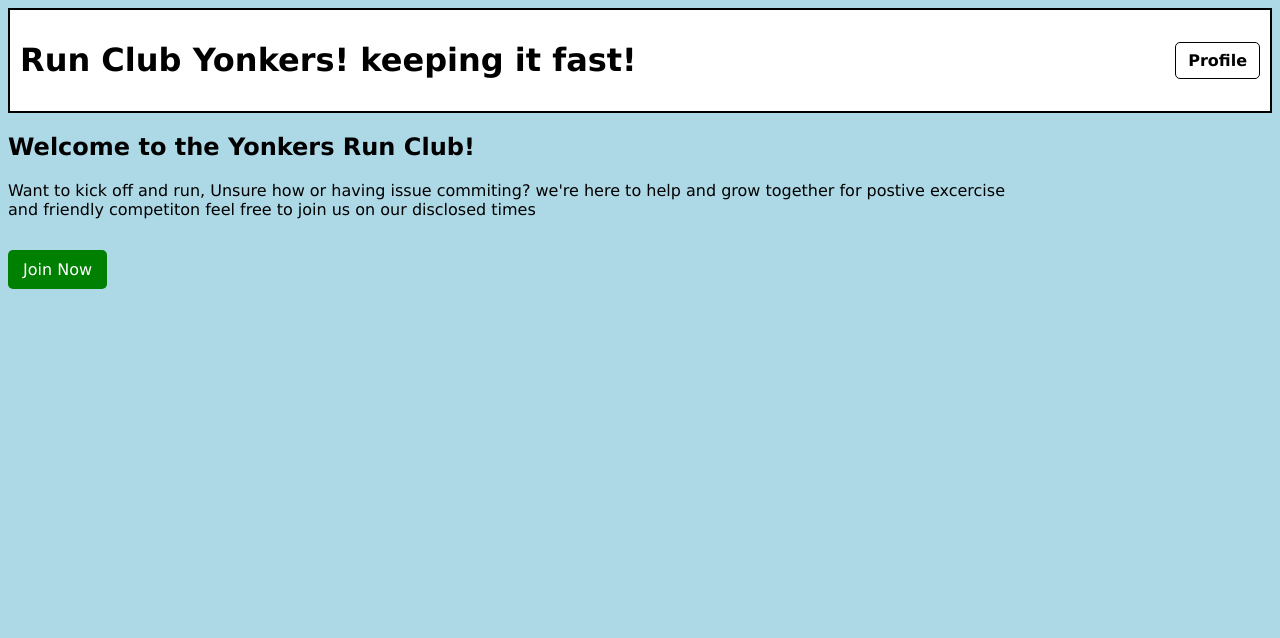
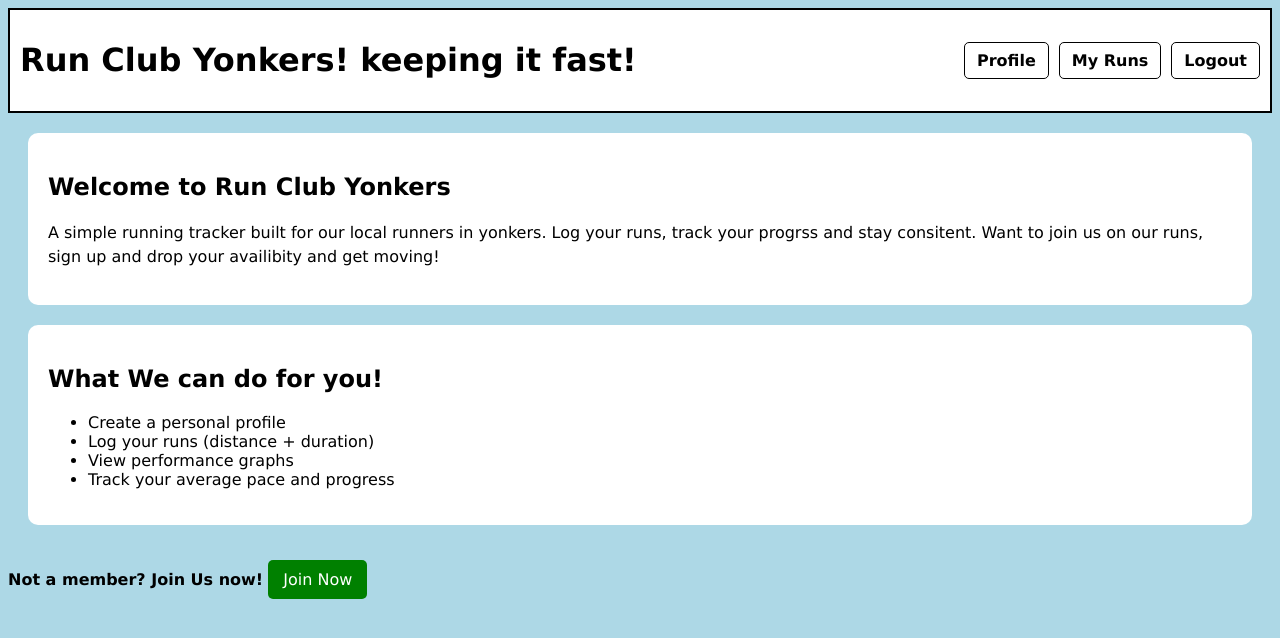
Before and after one commit to Derpysaiyan/Random-test, a Django app: page / in a window 1280 px wide. Shown: the top 638 px of the page. Run offline with Django 5.2, Linux system fonts and the light colour scheme.

Commit message:
it finished

```diff
--- a/running_club/members/static/style.css
+++ b/running_club/members/static/style.css
@@ -14,8 +14,8 @@ body {
   font-family: verdana;
 }
 p {
-  width: 1000px;
   font-size: 16px;
+  line-height: 1.5;
 }
 
 .center-text {
@@ -89,3 +89,26 @@ button {
   border-radius: 5px;
   cursor: pointer;
 }
+
+.nav-links a {
+  text-decoration: none;
+  color: black;
+}
+
+.nav-links {
+
+  display: flex;
+
+  /* Space between nav buttons */
+  gap: 10px;
+}
+.error-box {
+  background-color: #ffdddd;
+  border: 1px solid red;
+  color: darkred;
+  padding: 10px;
+  margin: 10px auto;
+  width: 300px;
+  border-radius: 5px;
+  text-align: center;
+}
--- a/running_club/members/templates/homepage.html
+++ b/running_club/members/templates/homepage.html
@@ -8,24 +8,36 @@
 
     <body>
         <header class="header-container">
-            <h1>Run Club Yonkers! keeping it fast!</h1>
+            <h1><a href="/"> Run Club Yonkers! keeping it fast!</a></h1>
 
+        <nav class="nav-links">
             <a href="/profile/" class="profile-btn">Profile</a>
+            <a href="/runs/" class="profile-btn">My Runs</a>
+            <a href="{% url 'logout' %}" class="profile-btn">Logout</a>
+        </nav>
         </header>
+        <section class="box" style="margin: 20px;">
+            <h2> Welcome to Run Club Yonkers </h2>
+            <p>
+                A simple running tracker built for our local runners in yonkers.
+                Log your runs, track your progrss and stay consitent.
+                Want to join us on our runs, sign up and drop your availibity and get moving!
+            </p>
+        </section>
+
 
         <main>
-
-            <section>
-                <div>
-                    <h2> Welcome to the Yonkers Run Club!</h2>
-
-                    <p> Want to kick off and run, Unsure how or having issue commiting?
-                        we're here to help and grow together for postive excercise and friendly competiton
-                        feel free to join us on our disclosed times
-                    </p>
-                <a href="/signup/" class="signup-btn">Join Now</a>
-                </div>
-            </section>
+        <section class="box" style="margin: 20px;">
+            <h2>What We can do for you!</h2>
+            <ul>
+                <li>Create a personal profile</li>
+                <li>Log your runs (distance + duration)</li>
+                <li>View performance graphs</li>
+                <li>Track your average pace and progress</li>
+            </ul>
+        </section>
+        <label> Not a member? Join Us now!</label>
+        <a href="/signup/" class="signup-btn">Join Now</a>
         </main>
     </body>
 </html>
--- a/running_club/members/urls.py
+++ b/running_club/members/urls.py
@@ -5,5 +5,8 @@ urlpatterns = [
     path('', views.homepage, name='homepage'),
     path('signup/', views.signup, name='signup'),
     path('profile/', views.profile, name='profile'),
-    path('login/', views.login, name='login')
+    path('login/', views.login, name='login'),
+    path("availability/", views.add_availability, name="availability"),
+    path("logout/", views.logout_view, name="logout"),
+    path("runs/", views.runs, name="runs" )
 ]
--- a/running_club/members/views.py
+++ b/running_club/members/views.py
@@ -1,15 +1,22 @@
 from django.shortcuts import render, redirect
 from django.http import HttpResponse
+from django.contrib.auth import logout
 from django.contrib.auth.hashers import make_password, check_password
-from .models import Member
+from .models import Member, Availability, Run
 # Create your views here.
 
 def homepage(request):
-    return render(request, 'homepage.html')
+    member_id = request.session.get("member_id")
+    return render(request, 'homepage.html', {"logged_in": member_id is not None})
 
 def signup(request):
+    member_id = request.session.get("member_id")
+
+    if member_id:
+        return redirect("/")
+
     if request.method == "POST":
-        Member.objects.create(
+        member = Member.objects.create(
             firstname=request.POST.get("firstname"),
             lastname=request.POST.get("lastname"),
             age=int(request.POST.get("age")),
@@ -17,13 +24,58 @@ def signup(request):
             password=make_password(request.POST.get("password")),
             experience=request.POST.get("experience"),
             goals=request.POST.get("goals"),)
-        return redirect("homepage")
+        request.session["member_id"] = member.id
+        return redirect("profile")
     return render(request, 'signup.html')
 
 def profile(request):
-    return render(request, 'profile.html')
+    member_id = request.session.get("member_id")
+
+    if not member_id:
+        return redirect("login")
+
+    member = Member.objects.get(id=member_id)
+
+    if request.method == "POST":
+        member.goals = request.POST.get("goals")
+        member.experience = request.POST.get("experience")
+        member.save()
+
+        return redirect("profile")
+
+    availability = Availability.objects.filter(member=member)
+
+    return render(request, 'profile.html', {
+        "member": member,
+        "availability": availability
+    })
+
+def add_availability(request):
+    member_id = request.session.get("member_id")
+
+    if not member_id:
+        return redirect("login")
+
+    member = Member.objects.get(id=member_id)
+
+    if request.method == "POST":
+        Availability.objects.update_or_create(
+            member=member,
+            defaults={
+                "days": request.POST.get("days"),
+                "times": request.POST.get("times")})
+        return redirect("profile")
+
+    return redirect("profile")
 
 def login(request):
+    member_id = request.session.get("member_id")
+
+    if member_id:
+        return redirect("profile")
+
+    error = None
+
     if request.method == "POST":
         email = request.POST.get("email")
         password = request.POST.get("password")
@@ -31,10 +83,64 @@ def login(request):
         try:
             member = Member.objects.get(email=email)
         except Member.DoesNotExist:
-            return HttpResponse("User not found")
+            error = "No account found with that email"
+            return render(request, "login.html", {"error": error})
+
         if check_password(password, member.password):
             request.session["member_id"] = member.id
-            return redirect("homepage")
+            return redirect("profile")
         else:
-            return HttpResponse("Wrong password")
-    return render(request, 'login.html')
+            error = "Incorrect password"
+            return render(request, "login.html", {"error": error})
+
+    return render(request, "login.html")
+
+def logout_view(request):
+    logout(request)
+    return redirect("/")
+
+def runs(request):
+    member_id = request.session.get("member_id")
+
+    if not member_id:
+        return redirect("login")
+
+    member = Member.objects.get(id=member_id)
+
+    if request.method == "POST":
+        Run.objects.create(
+            member=member,
+            distance=request.POST.get("distance"),
+            duration=request.POST.get("duration")
+        )
+        return redirect("runs")
+
+    runs = Run.objects.filter(member=member).order_by("created_at")
+
+    total_runs = runs.count()
+
+    if total_runs > 0:
+        avg_distance = sum(r.distance for r in runs) / total_runs
+        avg_duration = sum(r.duration for r in runs) / total_runs
+        avg_pace = avg_duration / avg_distance
+
+        labels = [r.created_at.strftime("%m-%d") for r in runs]
+        distances = [r.distance for r in runs]
+        durations = [r.duration for r in runs]
+    else:
+        avg_distance = avg_duration = avg_pace = 0
+        labels = []
+        distances = []
+        durations = []
+
+    context = {
+        "runs": runs,
+        "avg_distance": avg_distance,
+        "avg_duration": avg_duration,
+        "avg_pace": avg_pace,
+        "labels": labels,
+        "distances": distances,
+        "durations": durations,
+    }
+
+    return render(request, "runs.html", context)
```
Also changed, not shown: running_club/members/models.py (+8 -0 lines), running_club/members/templates/login.html (+11 -3 lines), running_club/members/templates/profile.html (+101 -0 lines), running_club/members/templates/runs.html (added, +113 -0 lines), running_club/members/templates/signup.html (+6 -3 lines), running_club/db.sqlite3, running_club/members/migrations/0002_alter_availability_id_alter_member_id_run.py (added).
